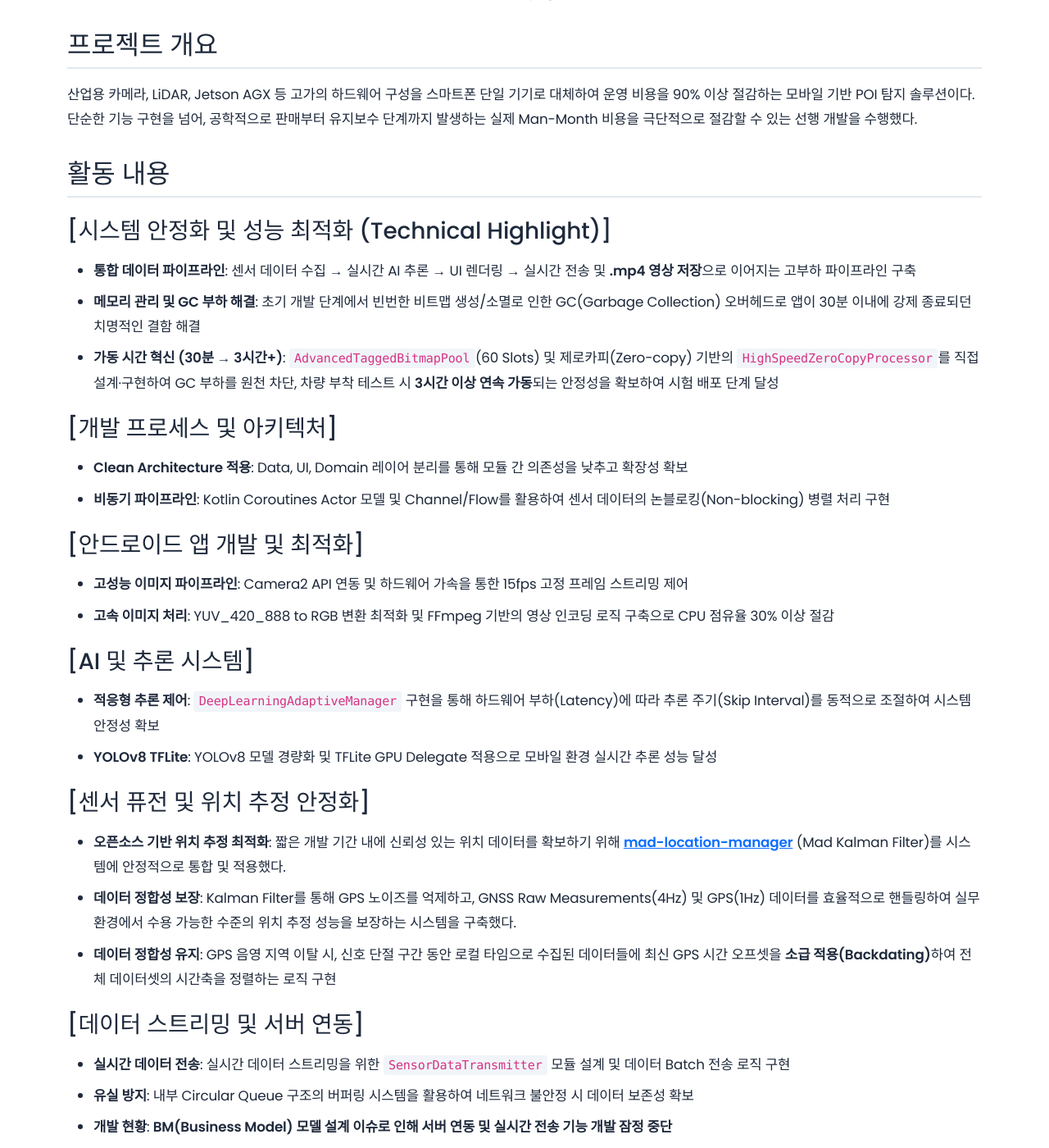
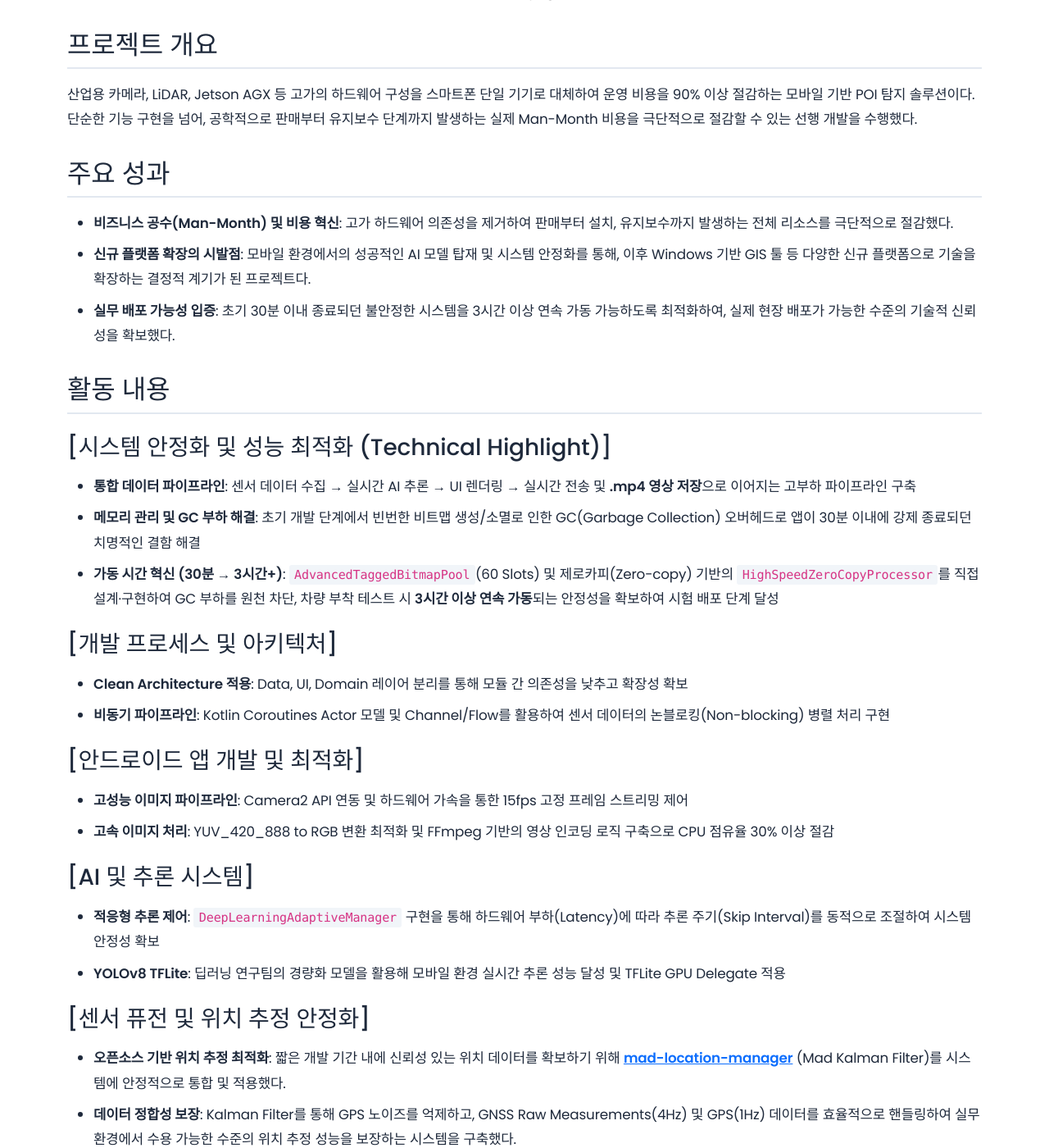
Before and after one commit to jinwoo-Sync/jinwoo-Sync.github.io, a Jekyll site: the page built from _projects/real-time_poi.md, in a window 1280 px wide and 1400 px high, scrolled down 350 px. Shown: the whole window at 82% size. Built offline with Jekyll 4.4.1, drawn with Linux system fonts in a browser that asks for light colours; some of the changed text lies outside the part shown.

Commit message:
업데이트

```diff
--- a/_projects/real-time_poi.md
+++ b/_projects/real-time_poi.md
@@ -11,6 +11,12 @@ order: 4
 
 ## 프로젝트 개요
 산업용 카메라, LiDAR, Jetson AGX 등 고가의 하드웨어 구성을 스마트폰 단일 기기로 대체하여 운영 비용을 90% 이상 절감하는 모바일 기반 POI 탐지 솔루션이다. 단순한 기능 구현을 넘어, 공학적으로 판매부터 유지보수 단계까지 발생하는 실제 Man-Month 비용을 극단적으로 절감할 수 있는 선행 개발을 수행했다.
+
+## 주요 성과
+
+- **비즈니스 공수(Man-Month) 및 비용 혁신**: 고가 하드웨어 의존성을 제거하여 판매부터 설치, 유지보수까지 발생하는 전체 리소스를 극단적으로 절감했다.
+- **신규 플랫폼 확장의 시발점**: 모바일 환경에서의 성공적인 AI 모델 탑재 및 시스템 안정화를 통해, 이후 Windows 기반 GIS 툴 등 다양한 신규 플랫폼으로 기술을 확장하는 결정적 계기가 된 프로젝트다.
+- **실무 배포 가능성 입증**: 초기 30분 이내 종료되던 불안정한 시스템을 3시간 이상 연속 가동 가능하도록 최적화하여, 실제 현장 배포가 가능한 수준의 기술적 신뢰성을 확보했다.
 
 ## 활동 내용
 
@@ -29,17 +35,16 @@ order: 4
 
 ### [AI 및 추론 시스템]
 - **적응형 추론 제어**: `DeepLearningAdaptiveManager` 구현을 통해 하드웨어 부하(Latency)에 따라 추론 주기(Skip Interval)를 동적으로 조절하여 시스템 안정성 확보
-- **YOLOv8 TFLite**: YOLOv8 모델 경량화 및 TFLite GPU Delegate 적용으로 모바일 환경 실시간 추론 성능 달성
+- **YOLOv8 TFLite**: 딥러닝 연구팀의 경량화 모델을 활용해 모바일 환경 실시간 추론 성능 달성 및 TFLite GPU Delegate 적용
 
 ### [센서 퓨전 및 위치 추정 안정화]
 - **오픈소스 기반 위치 추정 최적화**: 짧은 개발 기간 내에 신뢰성 있는 위치 데이터를 확보하기 위해 **[mad-location-manager](https://github.com/maddevsio/mad-location-manager)** (Mad Kalman Filter)를 시스템에 안정적으로 통합 및 적용했다.
 - **데이터 정합성 보장**: Kalman Filter를 통해 GPS 노이즈를 억제하고, GNSS Raw Measurements(4Hz) 및 GPS(1Hz) 데이터를 효율적으로 핸들링하여 실무 환경에서 수용 가능한 수준의 위치 추정 성능을 보장하는 시스템을 구축했다.
 - **데이터 정합성 유지**: GPS 음영 지역 이탈 시, 신호 단절 구간 동안 로컬 타임으로 수집된 데이터들에 최신 GPS 시간 오프셋을 **소급 적용(Backdating)**하여 전체 데이터셋의 시간축을 정렬하는 로직 구현
 
-### [데이터 스트리밍 및 서버 연동]
-- **실시간 데이터 전송**: 실시간 데이터 스트리밍을 위한 `SensorDataTransmitter` 모듈 설계 및 데이터 Batch 전송 로직 구현
-- **유실 방지**: 내부 Circular Queue 구조의 버퍼링 시스템을 활용하여 네트워크 불안정 시 데이터 보존성 확보
-- **개발 현황**: **BM(Business Model) 모델 설계 이슈로 인해 서버 연동 및 실시간 전송 기능 개발 잠정 중단**
+## 개발 현황 및 최종 결과
+- **현재 상태**: **BM(Business Model) 모델 설계 이슈로 인해 서버 연동 및 실시간 전송 기능 개발 잠정 중단**
+- **최종 성과**: 기기 단독형(Standalone) 고성능 POI 탐지 및 고정밀 데이터 로깅 시스템으로서의 기술 검증 완료 및 시험 배포판(v1.0) 완성
 
 ## 프로젝트 결과물
 ![](/assets/images/projects/real-time_poi/system_overview.png)
```
